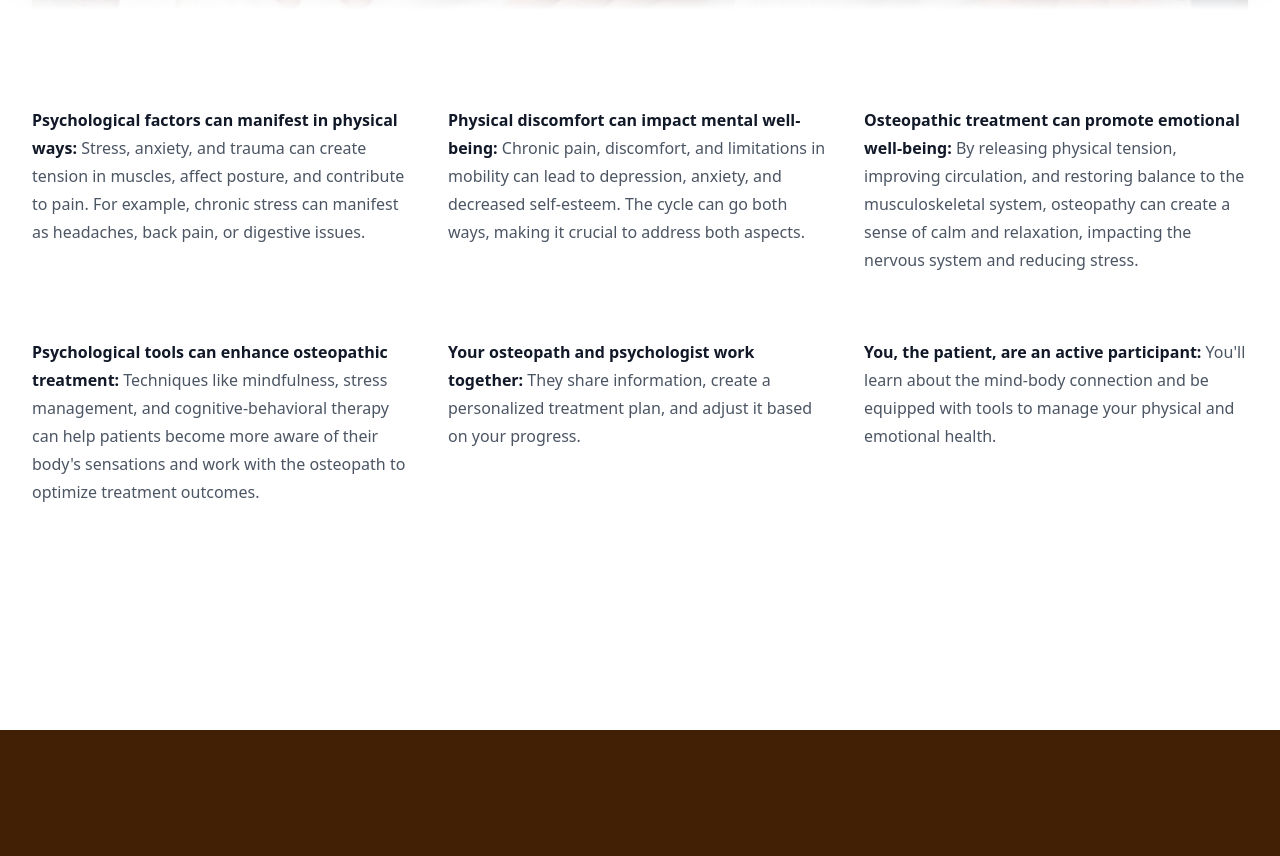
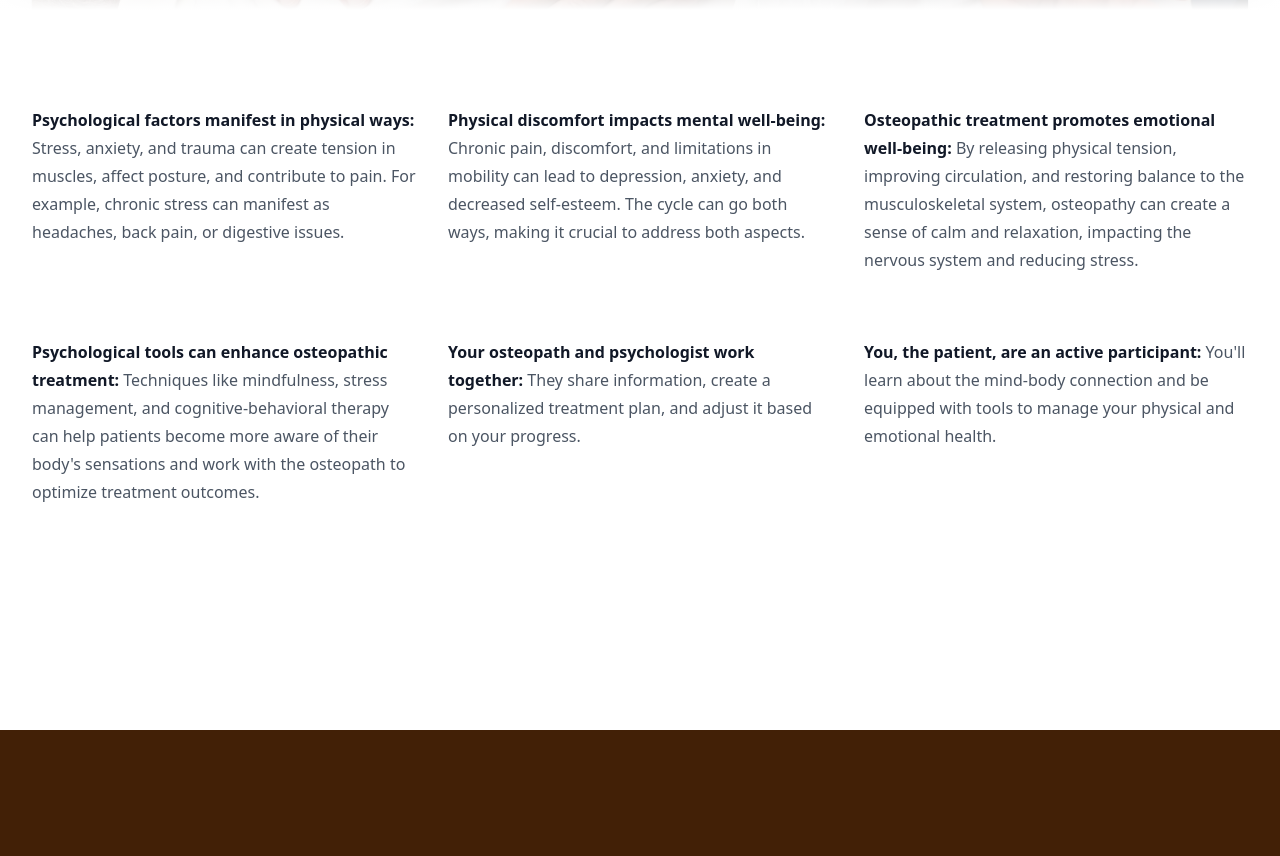
Before and after one commit to ilyaize/bneiadam-vue, a Vue app: page / in a window 1280 px wide. Shown: the part 2161-3017 px from the top of the page. Built offline with nearby package versions, Linux system fonts and the light colour scheme.

Commit message:
Initial commit

```diff
--- a/src/components/TheContent.vue
+++ b/src/components/TheContent.vue
@@ -79,9 +79,9 @@
       <dl
         class="mx-auto grid max-w-2xl grid-cols-1 gap-x-6 gap-y-10 text-base leading-7 text-gray-600 sm:grid-cols-2 lg:mx-0 lg:max-w-none lg:grid-cols-3 lg:gap-x-8 lg:gap-y-16"
       >
-        <div class="relative">
+        <div class="">
           <dt class="inline font-semibold text-gray-900">
-            Psychological factors can manifest in physical ways:
+            Psychological factors manifest in physical ways:
           </dt>
           <dd class="inline">
             Stress, anxiety, and trauma can create tension in muscles, affect posture, and
@@ -89,9 +89,9 @@
             digestive issues.
           </dd>
         </div>
-        <div class="relative">
+        <div class="">
           <dt class="inline font-semibold text-gray-900">
-            Physical discomfort can impact mental well-being:
+            Physical discomfort impacts mental well-being:
           </dt>
           <dd class="inline">
             Chronic pain, discomfort, and limitations in mobility can lead to depression, anxiety,
@@ -99,9 +99,9 @@
             aspects.
           </dd>
         </div>
-        <div class="relative">
+        <div class="">
           <dt class="inline font-semibold text-gray-900">
-            Osteopathic treatment can promote emotional well-being:
+            Osteopathic treatment promotes emotional well-being:
           </dt>
           <dd class="inline">
             By releasing physical tension, improving circulation, and restoring balance to the
@@ -109,7 +109,7 @@
             the nervous system and reducing stress.
           </dd>
         </div>
-        <div class="relative">
+        <div class="">
           <dt class="inline font-semibold text-gray-900">
             Psychological tools can enhance osteopathic treatment:
           </dt>
@@ -119,7 +119,7 @@
             to optimize treatment outcomes.
           </dd>
         </div>
-        <div class="relative">
+        <div class="">
           <dt class="inline font-semibold text-gray-900">
             Your osteopath and psychologist work together:
           </dt>
@@ -128,7 +128,7 @@
             your progress.
           </dd>
         </div>
-        <div class="relative">
+        <div class="">
           <dt class="inline font-semibold text-gray-900">
             You, the patient, are an active participant:
           </dt>
```
